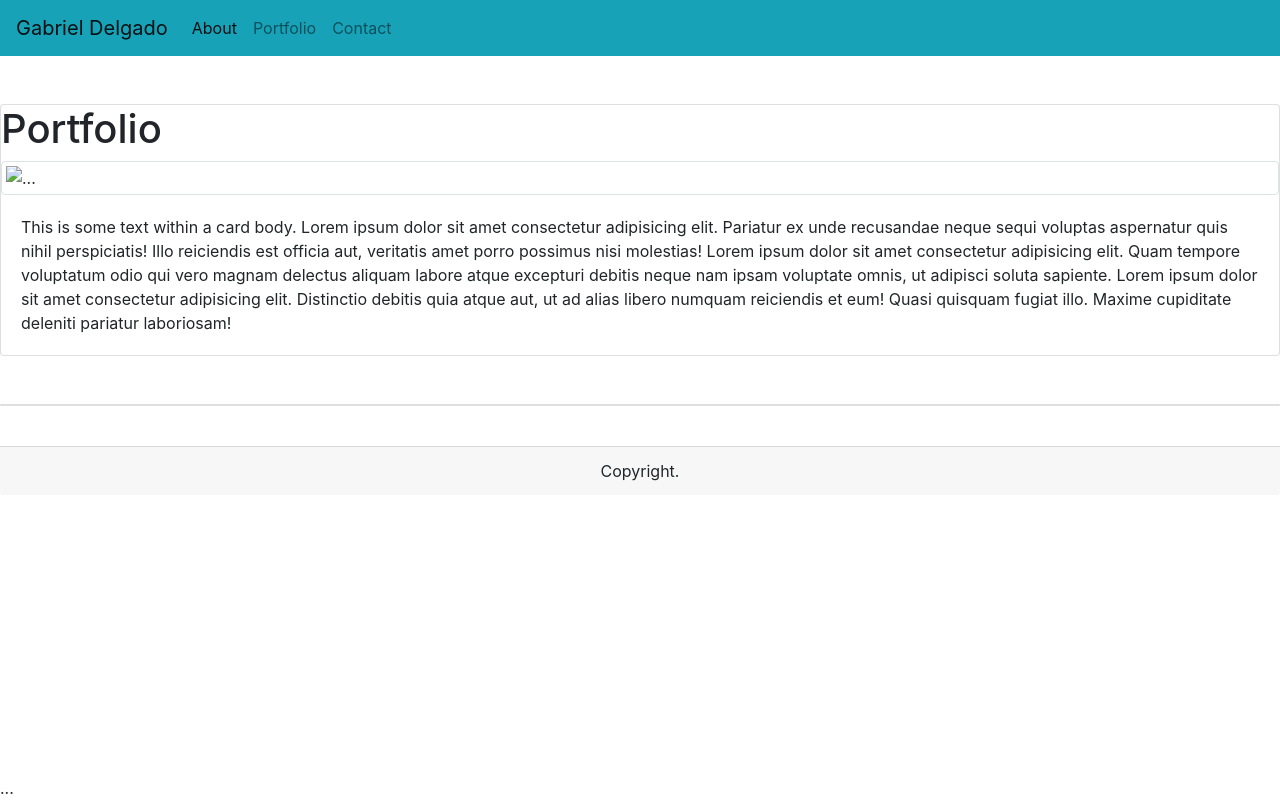
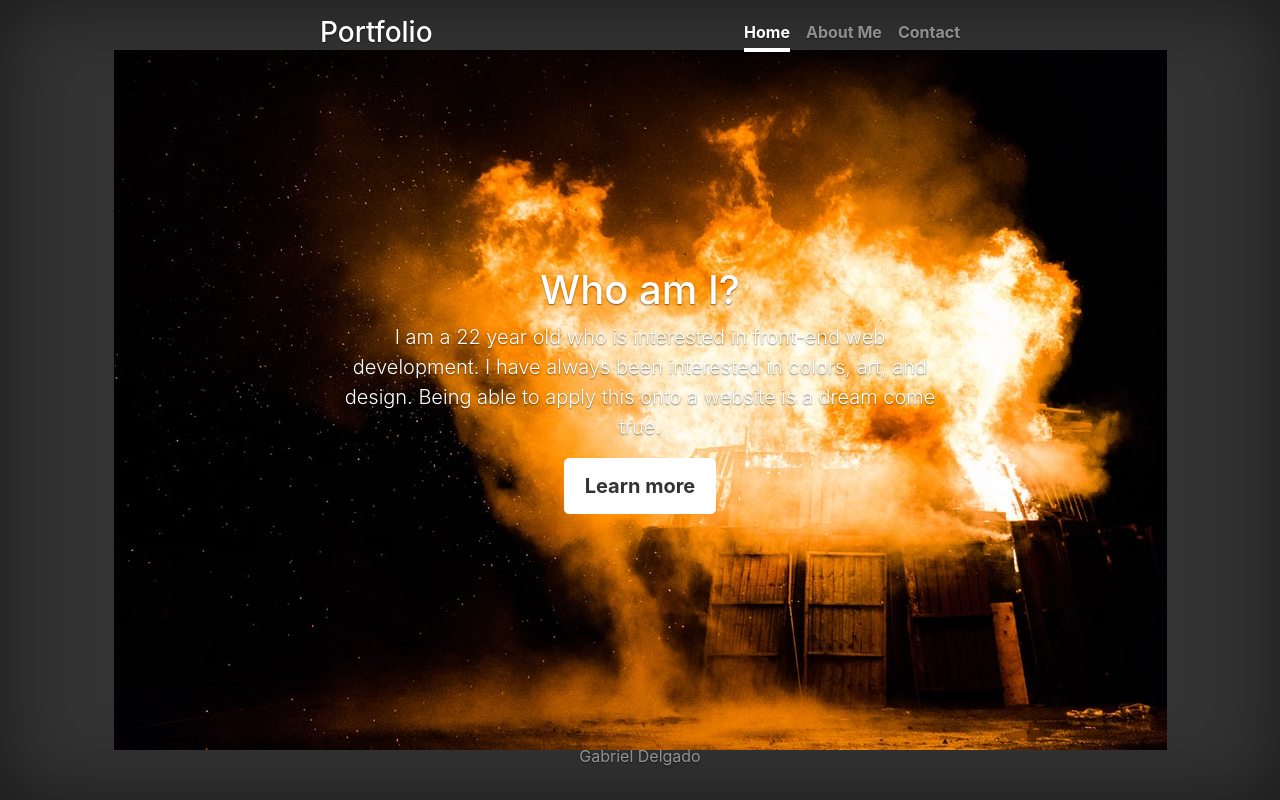
Before and after one commit to GabeDel/Bootstrap-Portfolio, a plain HTML site: page index.html in a window 1280 px wide. Drawn offline with nearby package versions, Linux system fonts and the light colour scheme.

Commit message:
changed a couple of things around

```diff
--- /dev/null
+++ b/cover.css
@@ -0,0 +1,107 @@
+/*
+ * Globals
+ */
+
+/* Links */
+a,
+a:focus,
+a:hover {
+  color: #fff;
+}
+
+/* Custom default button */
+.btn-secondary,
+.btn-secondary:hover,
+.btn-secondary:focus {
+  color: #333;
+  text-shadow: none; /* Prevent inheritance from `body` */
+  background-color: #fff;
+  border: .05rem solid #fff;
+}
+
+
+/*
+ * Base structure
+ */
+
+html,
+body {
+  height: 100%;
+  background-color: #333;
+}
+
+body {
+  background: url(fireimage.jpeg) no-repeat 50% 50%;
+  display: -ms-flexbox;
+  display: flex;
+  color: #fff;
+  text-shadow: 0 .05rem .1rem rgba(0, 0, 0, .5);
+  box-shadow: inset 0 0 5rem rgba(0, 0, 0, .5);
+}
+
+.cover-container {
+  max-width: 42em;
+}
+
+
+/*
+ * Header
+ */
+.masthead {
+  margin-bottom: 2rem;
+}
+
+.masthead-brand {
+  margin-bottom: 0;
+}
+
+.nav-masthead .nav-link {
+  padding: .25rem 0;
+  font-weight: 700;
+  color: rgba(255, 255, 255, .5);
+  background-color: transparent;
+  border-bottom: .25rem solid transparent;
+}
+
+.nav-masthead .nav-link:hover,
+.nav-masthead .nav-link:focus {
+  border-bottom-color: rgba(255, 255, 255, .25);
+}
+
+.nav-masthead .nav-link + .nav-link {
+  margin-left: 1rem;
+}
+
+.nav-masthead .active {
+  color: #fff;
+  border-bottom-color: #fff;
+}
+
+@media (min-width: 48em) {
+  .masthead-brand {
+    float: left;
+  }
+  .nav-masthead {
+    float: right;
+  }
+}
+
+
+/*
+ * Cover
+ */
+.cover {
+  padding: 0 1.5rem;
+}
+.cover .btn-lg {
+  padding: .75rem 1.25rem;
+  font-weight: 700;
+}
+
+
+/*
+ * Footer
+ */
+.mastfoot {
+  color: rgba(255, 255, 255, .5);
+}
--- a/index.html
+++ b/index.html
@@ -1,72 +1,61 @@
-<!DOCTYPE html>
-<html lang="en">
-<head>
+  <!DOCTYPE html>
+  <html lang="en">
+  <head>
     <meta charset="UTF-8">
     <meta name="viewport" content="width=device-width, initial-scale=1.0">
     <meta http-equiv="X-UA-Compatible" content="ie=edge">
-    <title>Index</title>
-    <link rel="stylesheet" href="https://stackpath.bootstrapcdn.com/bootstrap/4.1.3/css/bootstrap.min.css" integrity="sha384-MCw98/SFnGE8fJT3GXwEOngsV7Zt27NXFoaoApmYm81iuXoPkFOJwJ8ERdknLPMO" crossorigin="anonymous">
-</head>
-<body>
-    <!-- As a heading -->
-<!-- <nav class="navbar navbar-light bg-light">
-        <span class="navbar-brand mb-0 h1">Navbar</span> -->
-      <!-- </nav> -->
+    <title>Portfolio</title>
+  </head>
+  <body>
 
-        <nav class="navbar navbar-expand-lg navbar-light bg-info link">
+  </body>
+  </html>
+  <!-- Bootstrap CSS -->
+  <link rel="stylesheet" href="https://stackpath.bootstrapcdn.com/bootstrap/4.3.1/css/bootstrap.min.css" integrity="sha384-ggOyR0iXCbMQv3Xipma34MD+dH/1fQ784/j6cY/iJTQUOhcWr7x9JvoRxT2MZw1T" crossorigin="anonymous">
+  <link href="cover.css" rel="stylesheet">
+   <style>
+     .bd-placeholder-img {
+       font-size: 1.125rem;
+       text-anchor: middle;
+       -webkit-user-select: none;
+       -moz-user-select: none;
+       -ms-user-select: none;
+       user-select: none;
+     }
 
-                <a class="navbar-brand" href="#">Gabriel Delgado</a>
-                <button class="navbar-toggler" type="button" data-toggle="collapse" data-target="#navbarNavAltMarkup" aria-controls="navbarNavAltMarkup" aria-expanded="false" aria-label="Toggle navigation">
-                  <span class="navbar-toggler-icon"></span>
-                </button>
-                <div class="collapse navbar-collapse" id="navbarNavAltMarkup">
-                  <div class="navbar-nav">
-                    <a class="nav-item nav-link active" href="#">About <span class="sr-only">(current)</span></a>
-                    <a class="nav-item nav-link" href="#">Portfolio</a>
-                    <a class="nav-item nav-link" href="#">Contact</a>
-                    <!-- <a class="nav-item nav-link disabled" href="#">Disabled</a> -->
-                  </div>
-                </div>
-              </nav>
-              <!-- <h1>Portfolio</h1>  -->
+     @media (min-width: 768px) {
+       .bd-placeholder-img-lg {
+         font-size: 3.5rem;
+       }
+     }
+   </style>
+ </head>
+ <body class="text-center">
+   <div class="cover-container d-flex w-100 h-100 p-3 mx-auto flex-column">
+ <header class="masthead mb-auto">
+   <div class="inner">
+     <h3 class="masthead-brand">Portfolio</h3>
+     <nav class="nav nav-masthead justify-content-center">
+       <a class="nav-link active" href="#">Home</a>
+       <a class="nav-link" href="#">About Me</a>
+       <a class="nav-link" href="#">Contact</a>
+     </nav>
+   </div>
+ </header>
 
-              <br>
-              <br>
+ <main role="main" class="inner cover">
+   <h1 class="cover-heading">Who am I?</h1>
+   <p class="lead">I am a 22 year old who is interested in front-end web development. I have always been interested in colors, art, and design. Being able to apply this onto a website is a dream come true.</p>
+   <p class="lead">
+     <a href="#" class="btn btn-lg btn-secondary">Learn more</a>
+   </p>
+ </main>
 
-              <!-- <img src="..." alt="..." class="img-thumbnail"> -->
-
-              <div class="card">
-                    <h1>Portfolio</h1>
-
-                    <img src="..." alt="..." class="img-thumbnail">
-
-                    <div class="card-body">
-                      This is some text within a card body. Lorem ipsum dolor sit amet consectetur adipisicing elit. Pariatur ex unde recusandae neque sequi voluptas aspernatur quis nihil perspiciatis! Illo reiciendis est officia aut, veritatis amet porro possimus nisi molestias! Lorem ipsum dolor sit amet consectetur adipisicing elit. Quam tempore voluptatum odio qui vero magnam delectus aliquam labore atque excepturi debitis neque nam ipsam voluptate omnis, ut adipisci soluta sapiente. Lorem ipsum dolor sit amet consectetur adipisicing elit. Distinctio debitis quia atque aut, ut ad alias libero numquam reiciendis et eum! Quasi quisquam fugiat illo. Maxime cupiditate deleniti pariatur laboriosam!
-                    </div>
-                  </div>
-              <br>
-              <br>
-
-              <div class="card text-center">
-                    <!-- <div class="card-header">
-                      Featured -->
-                    </div>
-                    <div class="card-body">
-                      <!-- <h5 class="card-title">Special title treatment</h5>
-                      <p class="card-text">With supporting text below as a natural lead-in to additional content.</p> -->
-                      <!-- <a href="#" class="btn btn-primary">Go somewhere</a> -->
-                    </div>
-
-                    <div class="fixed-bottom">...</div>
-                    <div class="card-footer text-center">
-                        <!-- <div class="p-3 mb-2 bg-secondary text-white">Copyright</div> -->
-                      Copyright.
-                    </div>
-
-                    </div>
-                    <!-- Footer -->
-
-                  </div>
-
+ <footer class="mastfoot mt-auto">
+   <div class="inner">
+     <p>Gabriel Delgado</p>
+   </div>
+ </footer>
+</div>
 </body>
 </html>
```
Also changed, not shown: fire.jpeg (added), fireimage.jpeg (added), street.jpeg (added).
